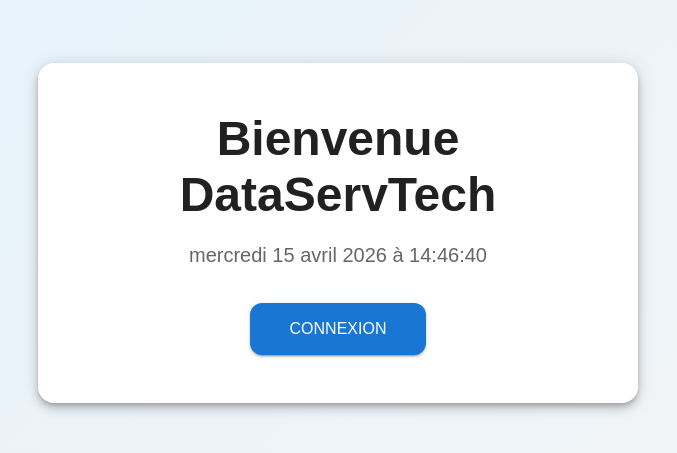
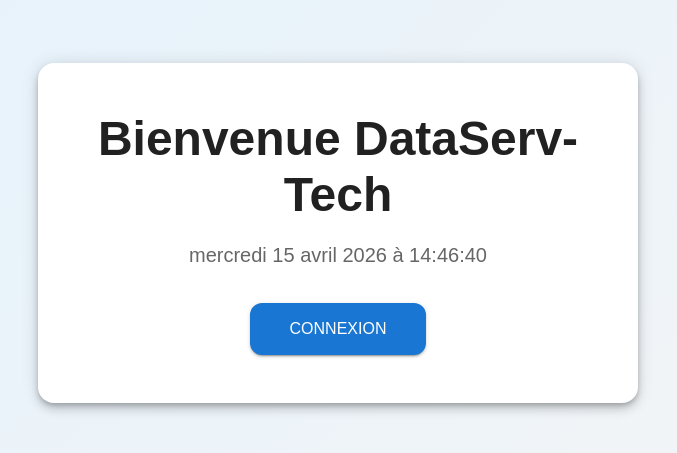
Before and after one commit to Karambenkraiem/devops_m2_dlnt, a Next.js app in the folder frontend/: page / in a window 1280 px wide. Shown: the part 167-620 px from the top of the page, without its empty margins (302-979 px from the left). Built offline with nearby package versions, Linux system fonts and the light colour scheme.

Commit message:
test ci-cd from local 1

```diff
--- a/frontend/app/page.tsx
+++ b/frontend/app/page.tsx
@@ -111,7 +111,7 @@ export default function HomePage() {
         }}
       >
         <Typography variant="h3" fontWeight="bold" gutterBottom>
-          Bienvenue DataServTech
+          Bienvenue DataServ-Tech
         </Typography>
 
         <Typography variant="h6" color="text.secondary" sx={{ mb: 4 }}>
```
